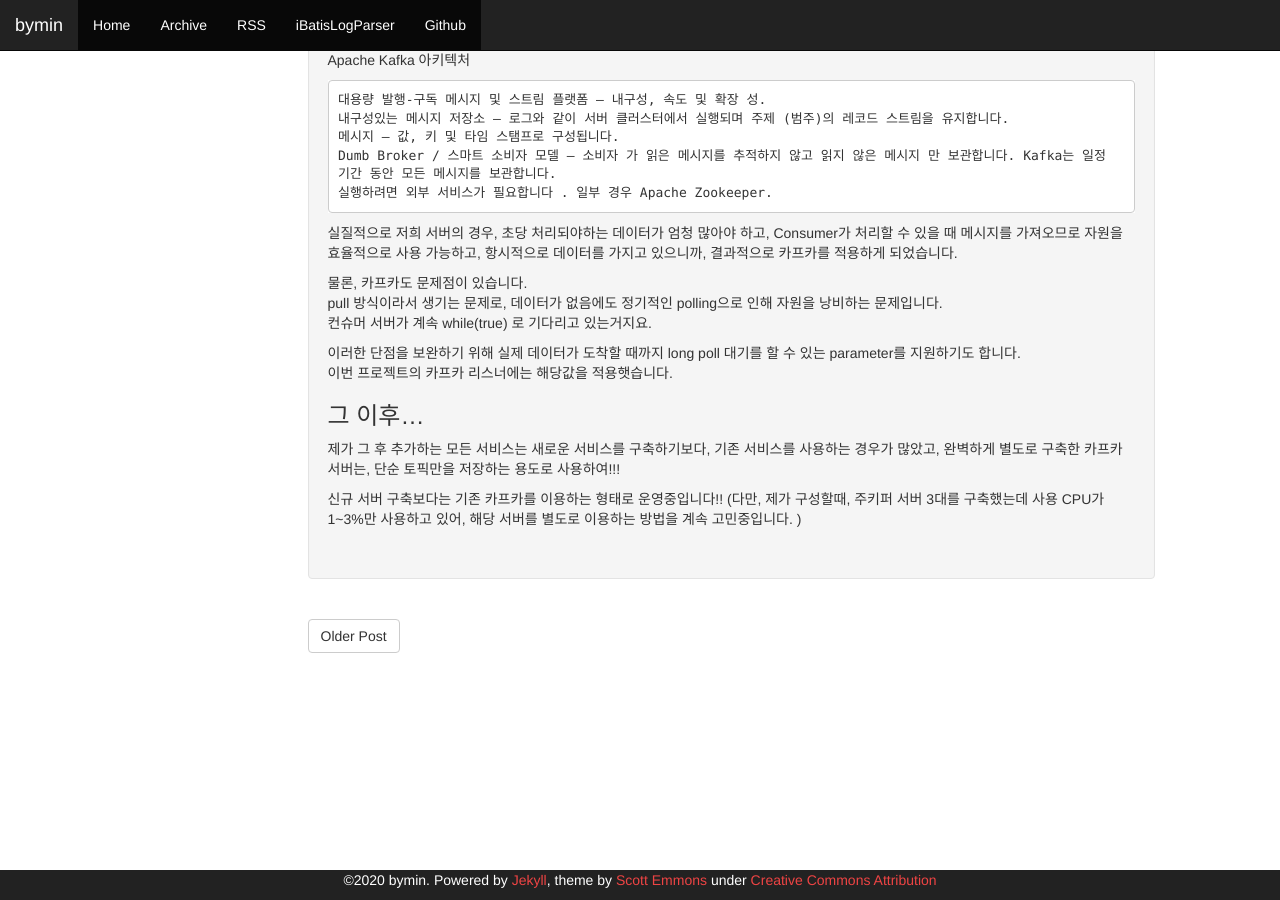
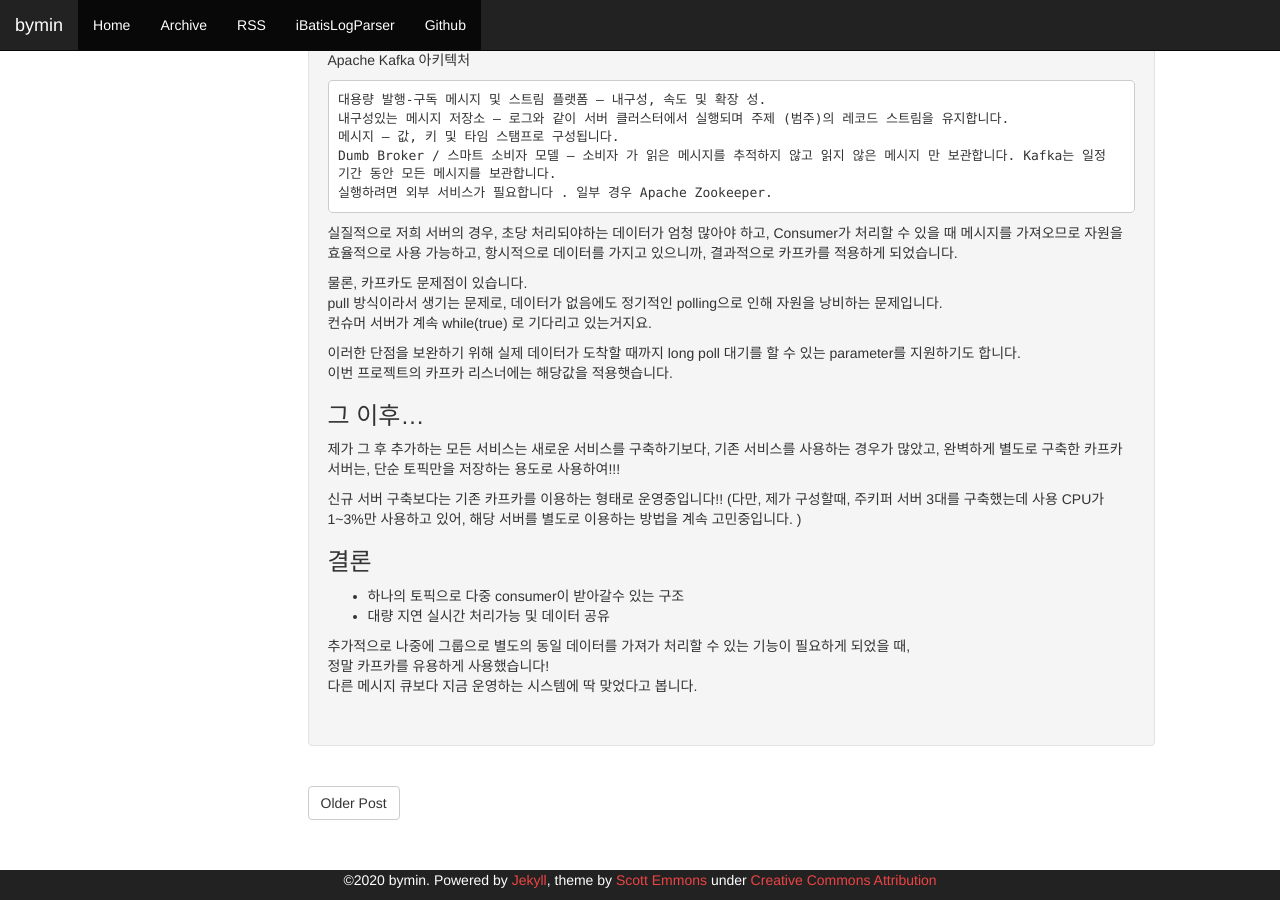
Before and after one commit to youngclown/youngclown.github.io, a Jekyll site: the page built from _posts/2020-11-25-kafka.md, in a window 1280 px wide and 900 px high, scrolled down 1541 px. Built offline with Jekyll 4.4.1, drawn with Linux system fonts in a browser that asks for light colours; comment, search, counter and statistics services are not loaded.

Commit message:
결론 추가

```diff
--- a/_posts/2020-11-25-kafka.md
+++ b/_posts/2020-11-25-kafka.md
@@ -116,3 +116,13 @@ pull 방식이라서 생기는 문제로,
 
 신규 서버 구축보다는 기존 카프카를 이용하는 형태로 운영중입니다!!
 (다만, 제가 구성할때, 주키퍼 서버 3대를 구축했는데 사용 CPU가 1~3%만 사용하고 있어, 해당 서버를 별도로 이용하는 방법을 계속 고민중입니다. )
+
+### 결론
+
+- 하나의 토픽으로 다중 consumer이 받아갈수 있는 구조
+- 대량 지연 실시간 처리가능 및 데이터 공유
+
+
+추가적으로 나중에 그룹으로 별도의 동일 데이터를 가져가 처리할 수 있는 기능이 필요하게 되었을 때,
+정말 카프카를 유용하게 사용했습니다!
+다른 메시지 큐보다 지금 운영하는 시스템에 딱 맞었다고 봅니다.
```
